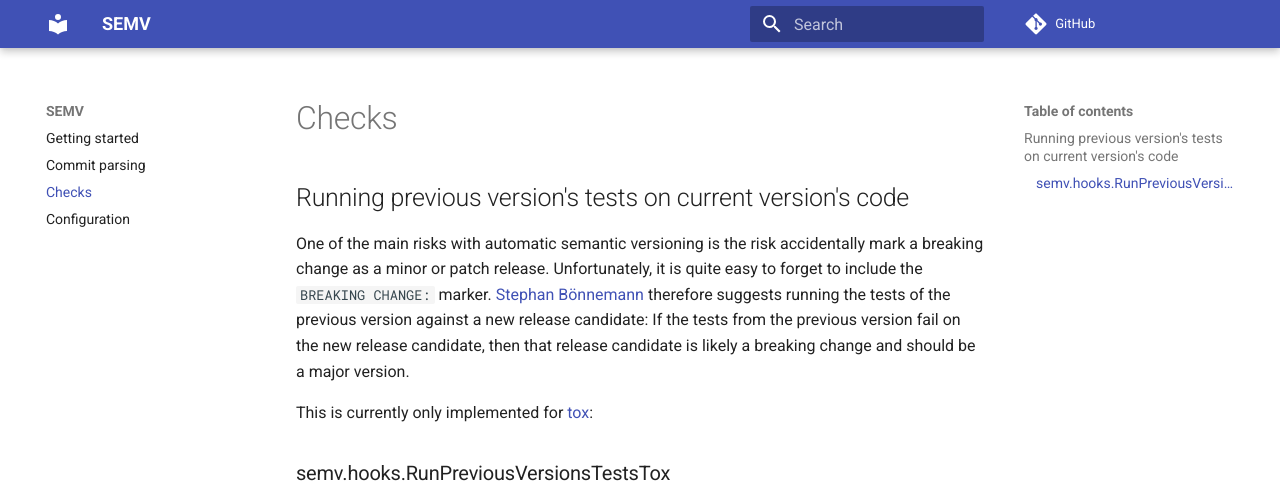
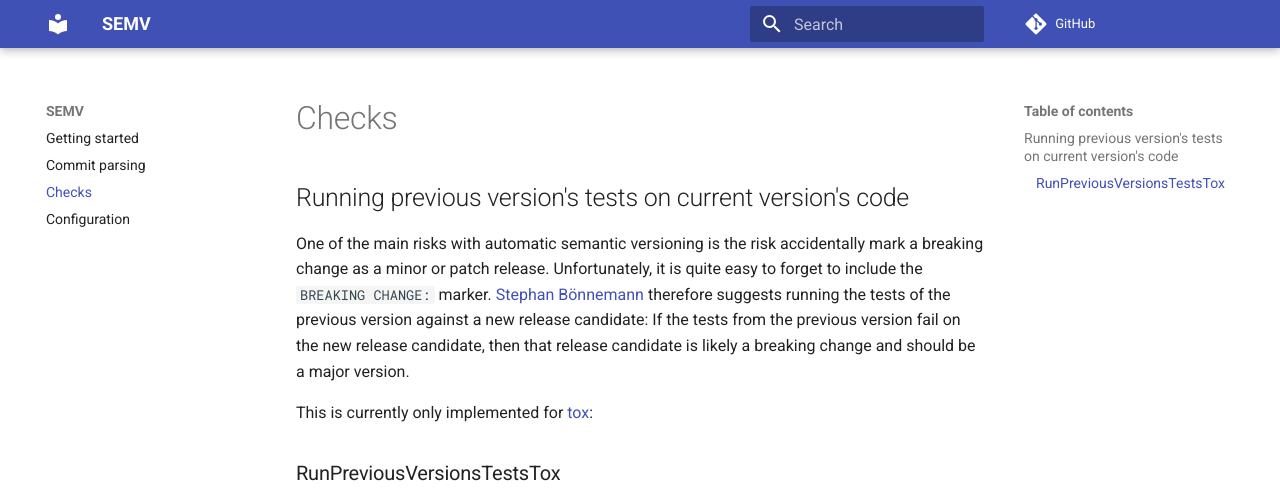
Before and after one commit to igordertigor/semv, an MkDocs documentation site: the page built from docs/checks.md, in a window 1280 px wide, cut to the strip 0-500 px from the top of the page. Built offline with MkDocs 1.6.1 and Material for MkDocs 9.7.7, drawn with Linux system fonts in a browser that asks for light colours; comment, search, counter and statistics services are not loaded.

Commit message:
docs(checks): Remove confusing header

```diff
--- a/docs/checks.md
+++ b/docs/checks.md
@@ -13,5 +13,5 @@ version.
 
 This is currently only implemented for [tox](https://tox.wiki/en/latest/cli_interface.html#tox-run---installpkg):
 
-### semv.hooks.RunPreviousVersionsTestsTox
+### RunPreviousVersionsTestsTox
 ::: semv.hooks.RunPreviousVersionsTestsTox
```
